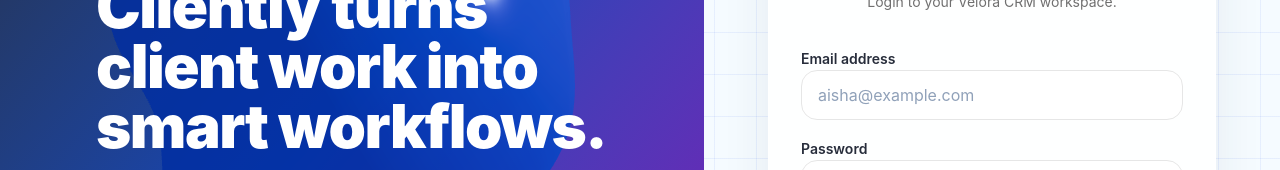
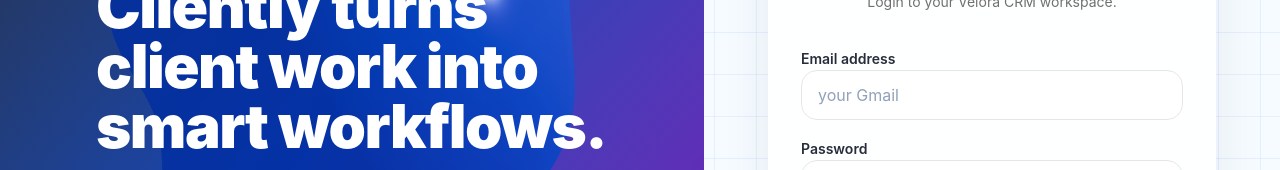
Before and after one commit to Aishaarain/ClientlyCRM, a React (Vite) app in the folder frontend/: page /login in a window 1280 px wide. Shown: the part 304-474 px from the top of the page. Built offline with nearby package versions, Linux system fonts and the light colour scheme.

Commit message:
Update Login.jsx

```diff
--- a/frontend/src/pages/auth/Login.jsx
+++ b/frontend/src/pages/auth/Login.jsx
@@ -34,7 +34,7 @@
       <ErrorBanner message={error} />
       <form className="space-y-4" onSubmit={handleSubmit}>
         <Field label="Email address">
-          <Input type="email" required value={form.email} onChange={(e) => setForm({ ...form, email: e.target.value })} placeholder="aisha@example.com" />
+          <Input type="email" required value={form.email} onChange={(e) => setForm({ ...form, email: e.target.value })} placeholder="your Gmail" />
         </Field>
         <Field label="Password">
           <Input type="password" required value={form.password} onChange={(e) => setForm({ ...form, password: e.target.value })} placeholder="••••••••" />
@@ -42,7 +42,7 @@
         <Button type="submit" variant="gradient" size="lg" className="w-full" loading={loading}>Login</Button>
       </form>
       <p className="mt-6 text-center text-sm text-muted">
-        New to Velora? <Link className="font-black text-primary" to="/register">Create an account</Link>
+        New to Cliently? <Link className="font-black text-primary" to="/register">Create an account</Link>
       </p>
     </AuthShell>
   );
```
